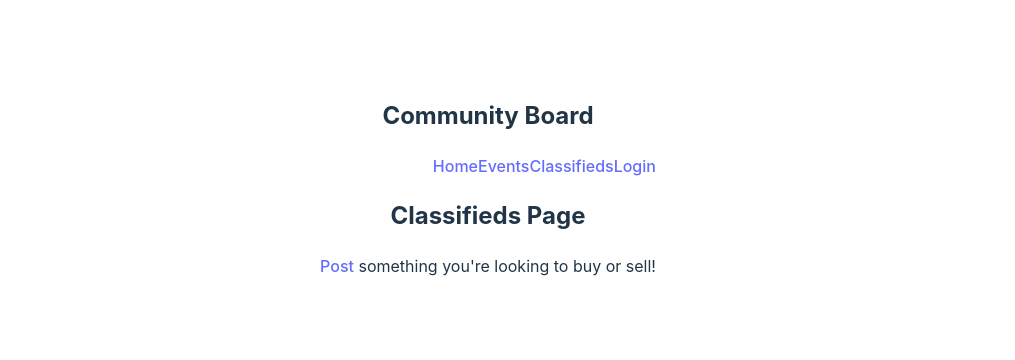
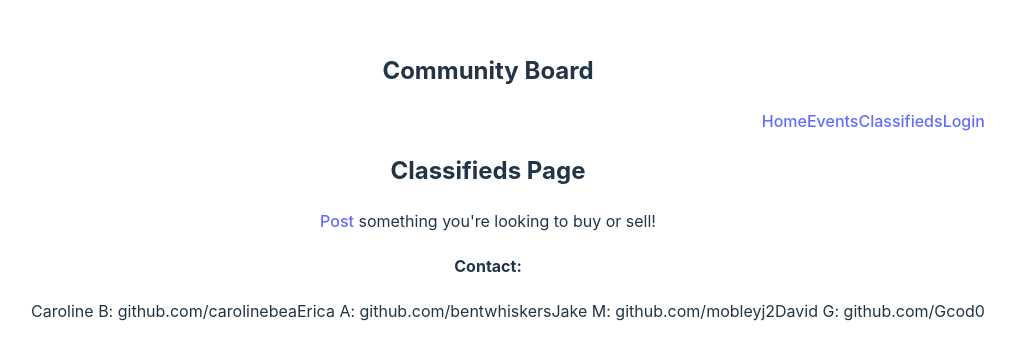
Before and after one commit to bentwhiskers/project-3, a React (Vite) app: page /classifieds in a window 1280 px wide. Shown: the part 226-586 px from the top of the page, without its empty margins (152-1167 px from the left). Built offline with nearby package versions, Linux system fonts and the light colour scheme.

Commit message:
added footer to pages

```diff
--- a/src/components/footer.jsx
+++ b/src/components/footer.jsx
@@ -1,7 +1,13 @@
 export default function Footer() {
     return (
      <div>
-
+      <h4>Contact:</h4>
+      <ul>
+        <li>Caroline B: github.com/carolinebea</li>
+        <li>Erica A: github.com/bentwhiskers</li>
+        <li>Jake M: github.com/mobleyj2</li>
+        <li>David G: github.com/Gcod0</li>
+      </ul>
      </div>
     );
   }
--- a/src/pages/classifieds.jsx
+++ b/src/pages/classifieds.jsx
@@ -1,5 +1,5 @@
 import Header from "../components/header";
-
+import Footer from "../components/footer";
 export default function Classifieds() {
   return (
    <div>
@@ -11,7 +11,7 @@ export default function Classifieds() {
     <a href = "/classPost"> Post</a> something you're looking to buy or sell!
     </p>
 
-
+    <Footer/>
    </div>
   );
 }
--- a/src/pages/events.jsx
+++ b/src/pages/events.jsx
@@ -1,5 +1,5 @@
 import Header from "../components/header";
-
+import Footer from "../components/footer";
 export default function Events() {
   return (
    <div>
@@ -10,6 +10,7 @@ export default function Events() {
     <div className = "Events">
     <p>Be inspired by new people and places with local Events! <a href = "/eventsPost">Post</a> to Host a new event! <a href = "">Search</a> for something to match your vibe!</p>
     </div>
+    <Footer/>
    </div>
   );
 }
--- a/src/pages/login.jsx
+++ b/src/pages/login.jsx
@@ -1,6 +1,6 @@
 import { useState } from 'react';
 import Header from '../components/header';
-
+import Footer from '../components/footer';
 
 const Login = () => {
     const [formData, setFormData] = useState({
@@ -51,6 +51,7 @@ const Login = () => {
                 </div>
                 <button type="submit">Login</button>
             </form>
+            <Footer/>
         </div>
     );
 };
```
